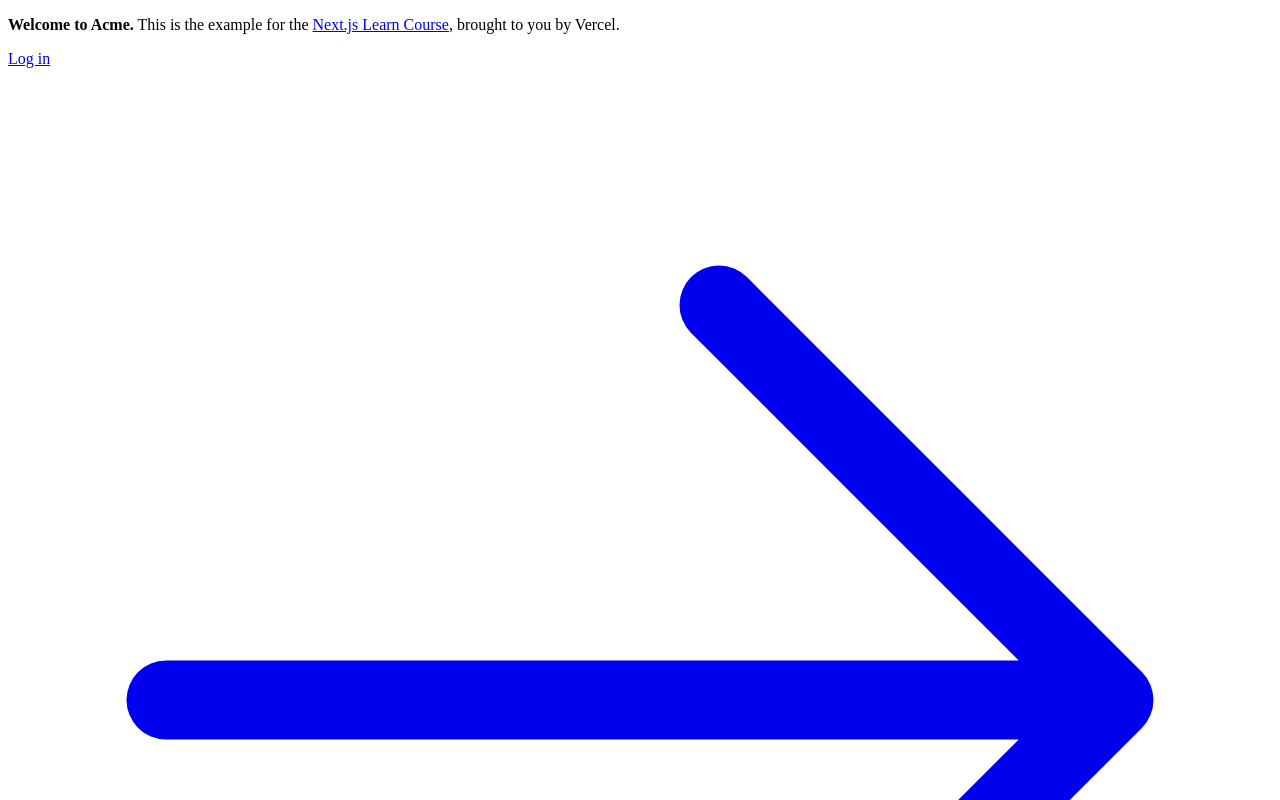
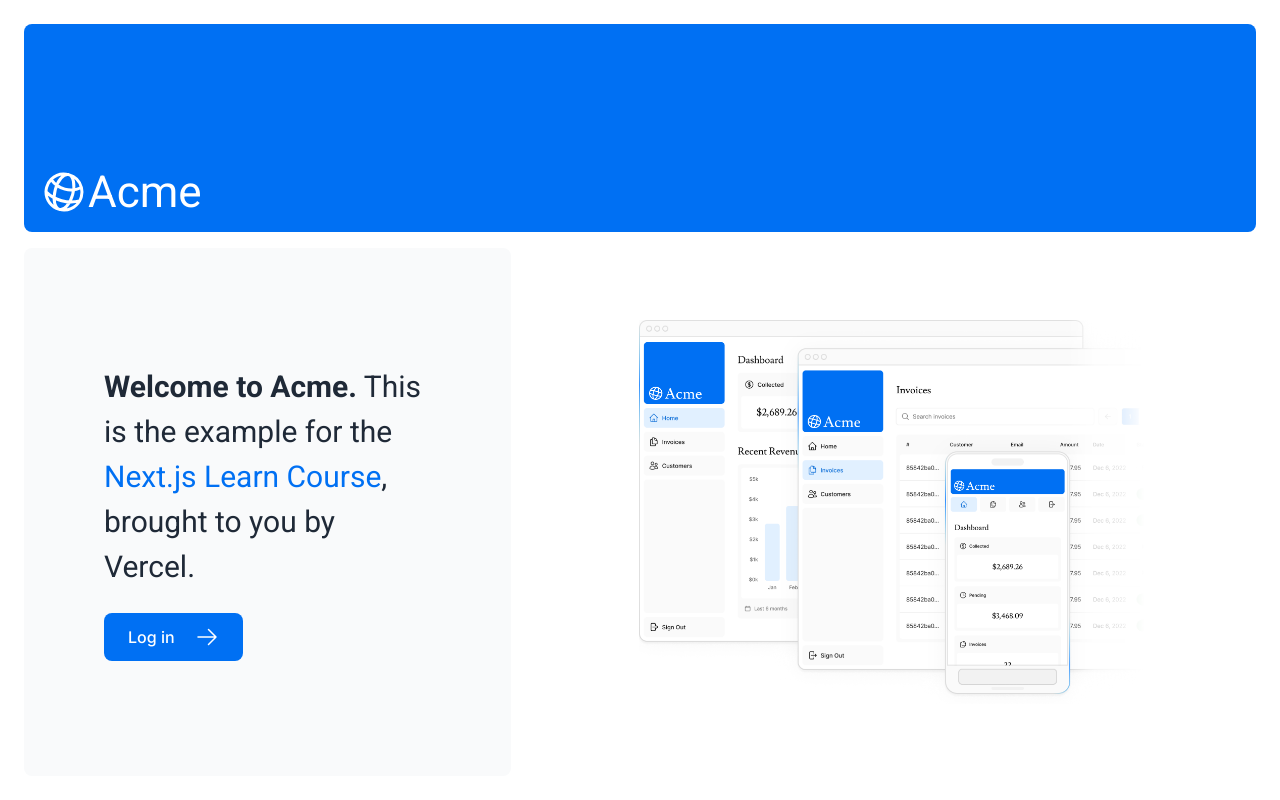
Before and after one commit to alexalannunes/vercel-dashboard-starter, a Next.js app: page / in a window 1280 px wide. Shown: the top 800 px of the page. Built offline with nearby package versions, Linux system fonts and the light colour scheme.

Commit message:
prepare to push

```diff
--- a/app/layout.tsx
+++ b/app/layout.tsx
@@ -1,3 +1,6 @@
+import { inter } from './ui/fonts';
+import './ui/global.css';
+
 export default function RootLayout({
   children,
 }: {
@@ -5,7 +8,7 @@
 }) {
   return (
     <html lang="en">
-      <body>{children}</body>
+      <body className={`${inter.className} antialiased`}>{children}</body>
     </html>
   );
 }
--- a/app/page.tsx
+++ b/app/page.tsx
@@ -1,16 +1,20 @@
 import AcmeLogo from '@/app/ui/acme-logo';
 import { ArrowRightIcon } from '@heroicons/react/24/outline';
 import Link from 'next/link';
+import { roboto } from './ui/fonts';
+import Image from 'next/image';
 
 export default function Page() {
   return (
     <main className="flex min-h-screen flex-col p-6">
       <div className="flex h-20 shrink-0 items-end rounded-lg bg-blue-500 p-4 md:h-52">
-        {/* <AcmeLogo /> */}
+        <AcmeLogo />
       </div>
       <div className="mt-4 flex grow flex-col gap-4 md:flex-row">
         <div className="flex flex-col justify-center gap-6 rounded-lg bg-gray-50 px-6 py-10 md:w-2/5 md:px-20">
-          <p className={`text-xl text-gray-800 md:text-3xl md:leading-normal`}>
+          <p
+            className={`${roboto.className} text-xl text-gray-800 md:text-3xl md:leading-normal`}
+          >
             <strong>Welcome to Acme.</strong> This is the example for the{' '}
             <a href="https://nextjs.org/learn/" className="text-blue-500">
               Next.js Learn Course
@@ -25,7 +29,20 @@
           </Link>
         </div>
         <div className="flex items-center justify-center p-6 md:w-3/5 md:px-28 md:py-12">
-          {/* Add Hero Images Here */}
+          <Image
+            src={'/hero-desktop.png'}
+            width={1000}
+            height={760}
+            className="hidden md:block"
+            alt="Screenshots of the dashboard project showing desktop version"
+          />
+          <Image
+            src={'/hero-mobile.png'}
+            width={560}
+            height={620}
+            className="block md:hidden"
+            alt="Screenshots of the dashboard project showing mobile version"
+          />
         </div>
       </div>
     </main>
--- a/app/ui/acme-logo.tsx
+++ b/app/ui/acme-logo.tsx
@@ -1,10 +1,10 @@
 import { GlobeAltIcon } from '@heroicons/react/24/outline';
-import { lusitana } from '@/app/ui/fonts';
+import { roboto } from './fonts';
 
 export default function AcmeLogo() {
   return (
     <div
-      className={`${lusitana.className} flex flex-row items-center leading-none text-white`}
+      className={`${roboto.className} flex flex-row items-center leading-none text-white`}
     >
       <GlobeAltIcon className="h-12 w-12 rotate-[15deg]" />
       <p className="text-[44px]">Acme</p>
--- /dev/null
+++ b/app/ui/dashboard/customers/page.tsx
@@ -0,0 +1,3 @@
+export default function Page() {
+  return <p>cusomers dash Page</p>;
+}
--- /dev/null
+++ b/app/ui/dashboard/invoices/page.tsx
@@ -0,0 +1,3 @@
+export default function Page() {
+  return <p>invoices dash Page</p>;
+}
--- /dev/null
+++ b/app/ui/dashboard/layout.tsx
@@ -0,0 +1,12 @@
+import SideNav from '@/app/ui/dashboard/sidenav';
+
+export default function Layout({ children }: { children: React.ReactNode }) {
+  return (
+    <div className="flex h-screen flex-col md:flex-row md:overflow-hidden">
+      <div className="w-full flex-none md:w-64">
+        <SideNav />
+      </div>
+      <div className="flex-grow p-6 md:overflow-y-auto md:p-12">{children}</div>
+    </div>
+  );
+}
--- a/app/ui/dashboard/nav-links.tsx
+++ b/app/ui/dashboard/nav-links.tsx
@@ -1,35 +1,47 @@
+'use client';
+
 import {
   UserGroupIcon,
   HomeIcon,
   DocumentDuplicateIcon,
 } from '@heroicons/react/24/outline';
+import clsx from 'clsx';
+import Link from 'next/link';
+import { usePathname } from 'next/navigation';
 
 // Map of links to display in the side navigation.
 // Depending on the size of the application, this would be stored in a database.
 const links = [
-  { name: 'Home', href: '/dashboard', icon: HomeIcon },
+  { name: 'Home', href: '/ui/dashboard', icon: HomeIcon },
   {
     name: 'Invoices',
-    href: '/dashboard/invoices',
+    href: '/ui/dashboard/invoices',
     icon: DocumentDuplicateIcon,
   },
-  { name: 'Customers', href: '/dashboard/customers', icon: UserGroupIcon },
+  { name: 'Customers', href: '/ui/dashboard/customers', icon: UserGroupIcon },
 ];
 
 export default function NavLinks() {
+  const pathname = usePathname();
+
   return (
     <>
       {links.map((link) => {
         const LinkIcon = link.icon;
         return (
-          <a
+          <Link
             key={link.name}
             href={link.href}
-            className="flex h-[48px] grow items-center justify-center gap-2 rounded-md bg-gray-50 p-3 text-sm font-medium hover:bg-sky-100 hover:text-blue-600 md:flex-none md:justify-start md:p-2 md:px-3"
+            className={clsx(
+              'flex h-[48px] grow items-center justify-center gap-2 rounded-md bg-gray-50 p-3 text-sm font-medium hover:bg-sky-100 hover:text-blue-600 md:flex-none md:justify-start md:p-2 md:px-3',
+              {
+                'bg-sky-100 text-blue-600': pathname === link.href,
+              },
+            )}
           >
             <LinkIcon className="w-6" />
             <p className="hidden md:block">{link.name}</p>
-          </a>
+          </Link>
         );
       })}
     </>
--- /dev/null
+++ b/app/ui/dashboard/page.tsx
@@ -0,0 +1,3 @@
+export default function Page() {
+  return <p>Dashboard Page</p>;
+}
--- /dev/null
+++ b/app/ui/fonts.ts
@@ -0,0 +1,4 @@
+import { Inter, Roboto } from 'next/font/google';
+
+export const inter = Inter({ subsets: ['latin'] });
+export const roboto = Roboto({ subsets: ['latin'], weight: ['400', '700'] });
```
Also changed, not shown: app/ui/customers/page.tsx (added).
